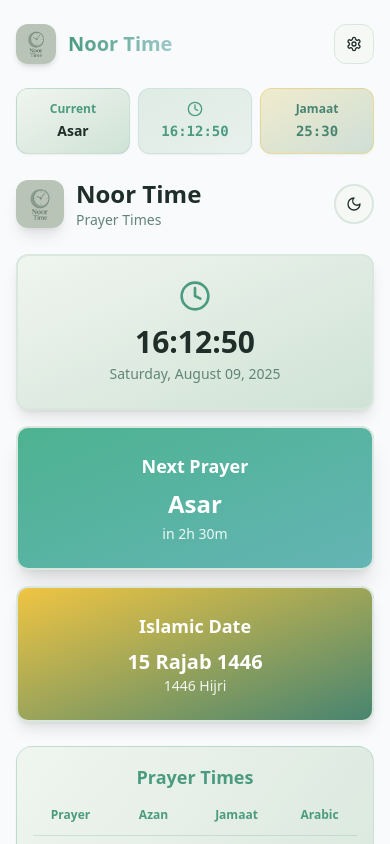
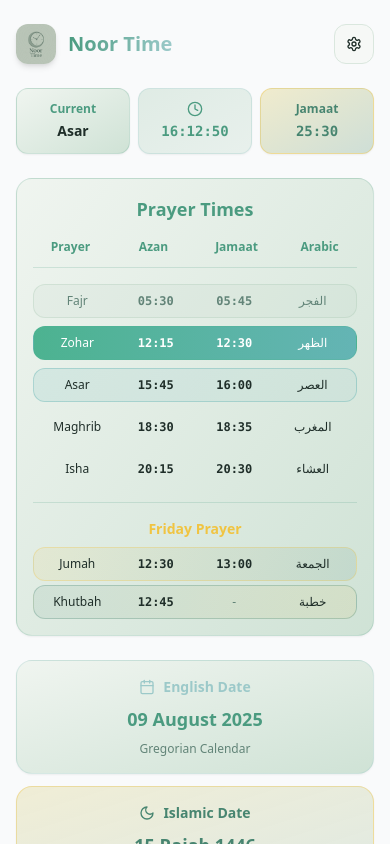
Before and after one commit to Quraeshi99/noortime-frontend, a React (Vite) app: page / in a window 390 px wide. Shown: the top 844 px of the page. Built offline with nearby package versions, Linux system fonts and the light colour scheme.

Commit message:
Revert design to mobile-first layout
Restores the app's design to a mobile-optimized layout, removing duplicate headers and ensuring content fits without scrolling.

```diff
--- a/src/pages/Index.tsx
+++ b/src/pages/Index.tsx
@@ -1,6 +1,5 @@
 import { useState } from "react";
 import { TopHeader } from "@/components/TopHeader";
-import { PrayerHeader } from "@/components/PrayerHeader";
 import { MainPrayerTable } from "@/components/MainPrayerTable";
 import { BottomSection } from "@/components/BottomSection";
 import { SettingsPanel } from "@/components/SettingsPanel";
@@ -40,15 +39,6 @@ const Index = () => {
           jamaatCountdown={jamaatCountdown}
           onOpenSettings={() => setIsSettingsOpen(true)}
         />
-        <PrayerHeader
-          currentTime={currentTime}
-          currentDate={currentDate}
-          islamicDate={islamicDate}
-          nextPrayer={nextPrayer}
-          timeToNext={timeToNext}
-          isDarkMode={isDarkMode}
-          onToggleDarkMode={toggleDarkMode}
-        />
         <MainPrayerTable
           prayerTimes={prayerTimes}
           jumahTime={jumahTime}
```
